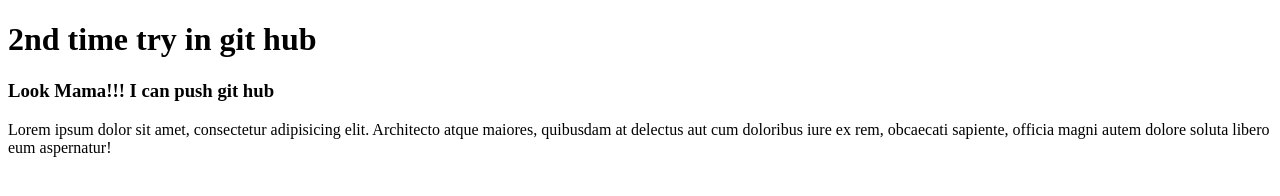
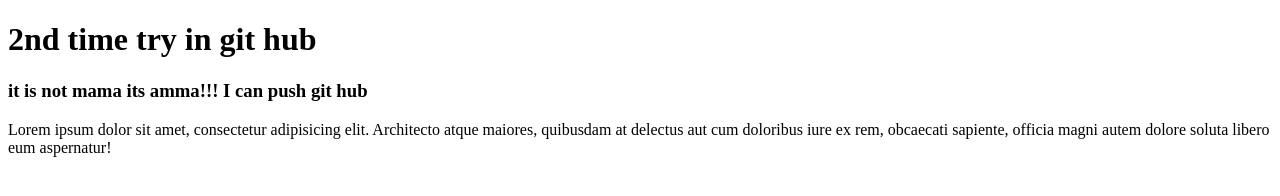
Before and after one commit to Najmul-Isalm/my-first-website, a plain HTML site: page index.html in a window 1280 px wide. Drawn offline with Linux system fonts and the light colour scheme.

Commit message:
Update index.html

```diff
--- a/index.html
+++ b/index.html
@@ -9,7 +9,7 @@
 
 <body>
     <h1>2nd time try in git hub</h1>
-    <h3>Look Mama!!! I can push git hub</h3>
+    <h3> it is not mama its amma!!! I can push git hub</h3>
     <p>Lorem ipsum dolor sit amet, consectetur adipisicing elit. Architecto atque maiores, quibusdam at delectus aut cum doloribus iure ex rem, obcaecati sapiente, officia magni autem dolore soluta libero eum aspernatur!</p>
 
 
```
